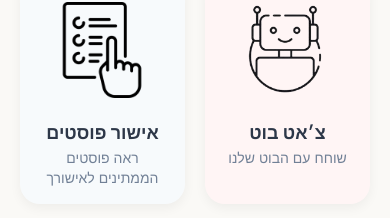
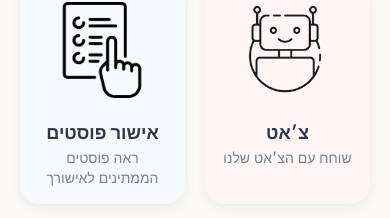
Before and after one commit to osnatshabtay/aurora_client, a React Native app: screen /HomeScreenManager in a window 390 px wide. Shown: the part 207-425 px from the top of the page. Built offline with nearby package versions, Linux system fonts and the light colour scheme; what react-native-status-bar-height would draw is missing.

Commit message:
Add working RAG + history architecture with FAISS + LaBSE

```diff
--- a/src/screens/ChatBotScreen.js
+++ b/src/screens/ChatBotScreen.js
@@ -74,7 +74,7 @@ export default function ChatBotScreen() {
     }
 
     try {
-        const result = await api('/chatbot/chat_with_history', {
+        const result = await api('/chatbot/rag_chat', {
         method: 'POST',
         body: JSON.stringify({ message: inputText }),
         });
--- a/src/screens/HomeScreen.js
+++ b/src/screens/HomeScreen.js
@@ -159,7 +159,7 @@ export default function HomeScreen({ navigation }) {
   };
 
   const categories = [
-    { id: 1, title: 'צ׳אט בוט', image: require('../assets/chatbot.png'), description: 'שוחח עם הבוט שלנו', backgroundColor: '#FFF5F5' },
+    { id: 1, title: 'צ׳אט', image: require('../assets/chatbot.png'), description: 'שוחח עם הצ׳אט שלנו', backgroundColor: '#FFF5F5' },
     { id: 2, title: 'קהילה שיתופית', image: require('../assets/community.png'), description: 'הצטרף לקהילה שלנו', backgroundColor: '#f1e9f5' },
     { id: 3, title: 'תוכן העשרה', image: require('../assets/contant.png'), description: 'גלה תוכן חדש ומעניין', backgroundColor: '#F7FAFC' },
     { id: 4, title: 'מצא חבר', image: require('../assets/talkWithFriend.png'), description: 'גלה חברים חדשים', backgroundColor: '#FFF5F5' },
--- a/src/screens/HomeScreenManager.js
+++ b/src/screens/HomeScreenManager.js
@@ -25,9 +25,9 @@ export default function HomeScreenManager({ navigation }) {
     },
     {
       id: 2,
-      title: 'צ׳אט בוט',
+      title: 'צ׳אט',
       image: require('../assets/chatbot.png'),
-      description: 'שוחח עם הבוט שלנו',
+      description: 'שוחח עם הצ׳אט שלנו',
       backgroundColor: '#FFF5F5',
     },
     {
```
